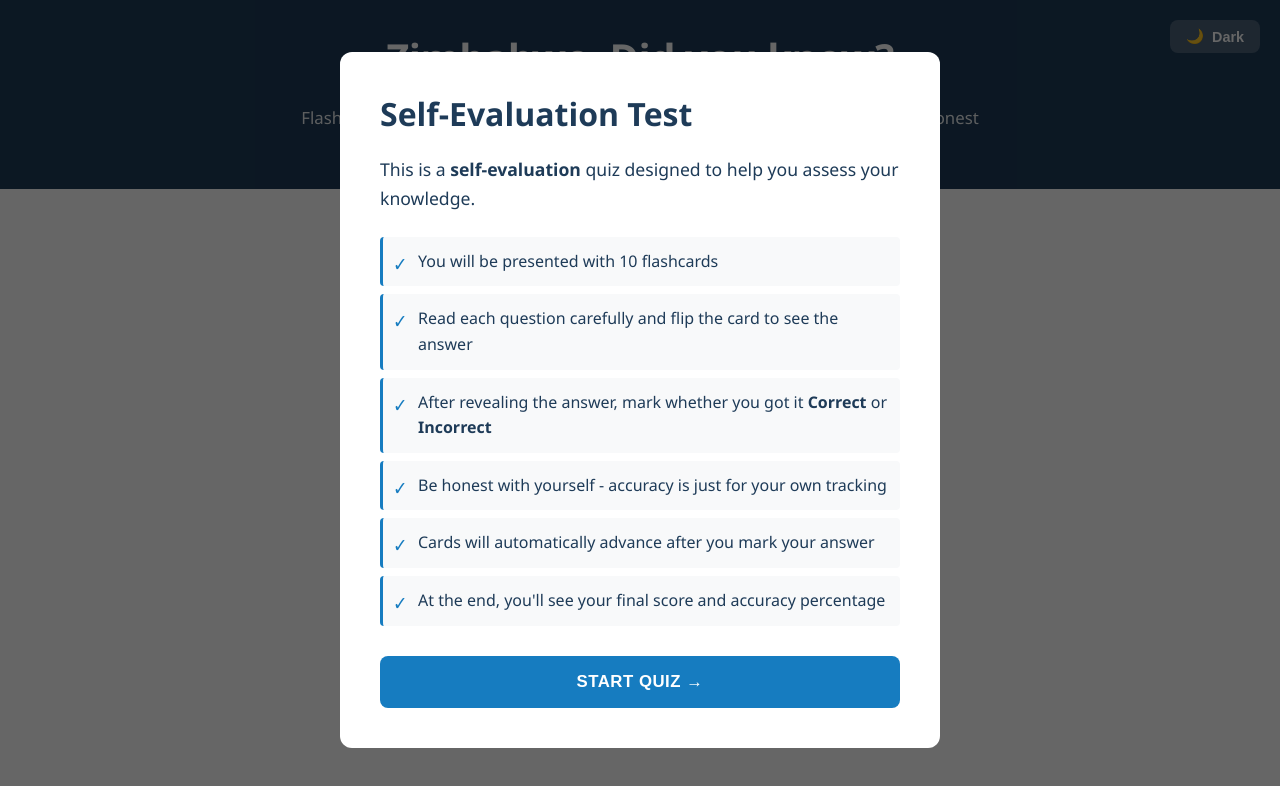
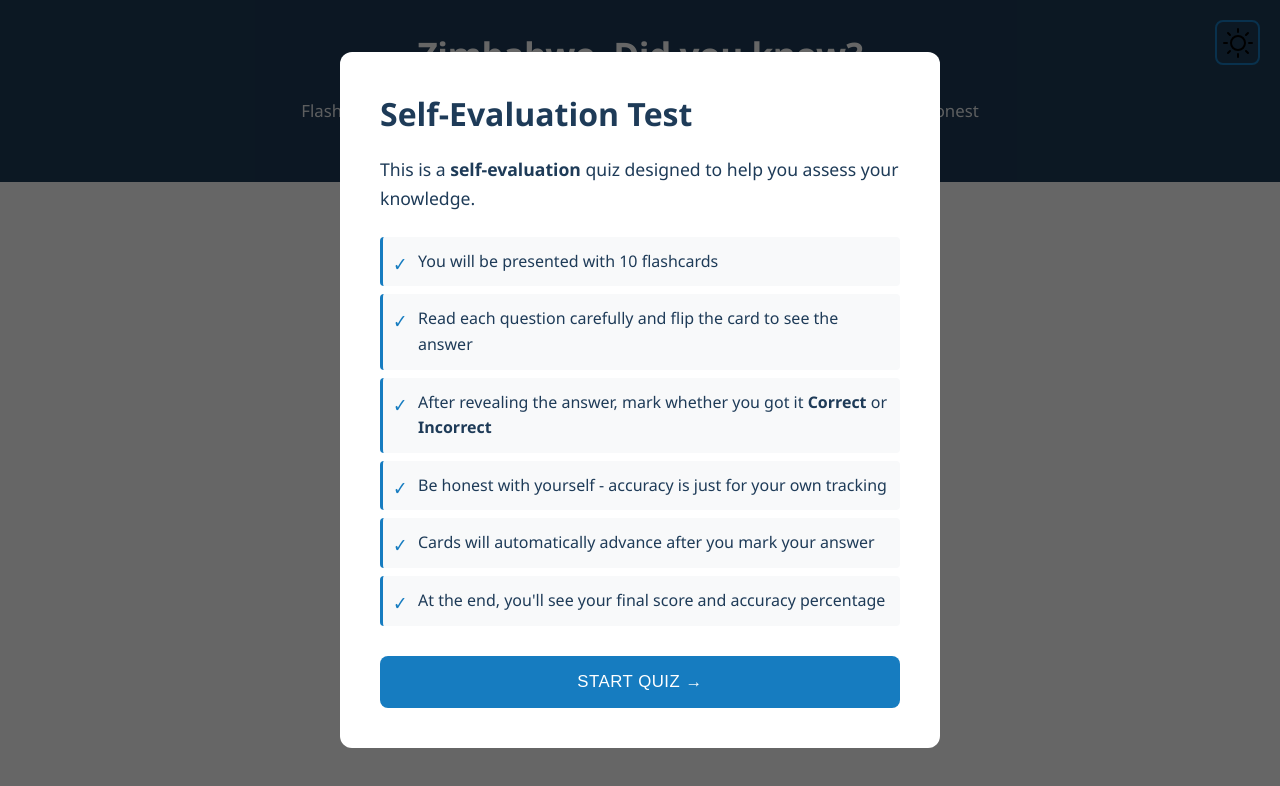
Before and after one commit to HikwaMehluli/flash-card-knowledge, a website: page index.html in a window 1280 px wide. Drawn offline with Linux system fonts and the light colour scheme; no server answers.

Commit message:
Upgrade the Theme Toggle to use custom icons

```diff
--- a/css/style.css
+++ b/css/style.css
@@ -8,10 +8,11 @@
 	--border-color: #ecf0f1;
 	--correct-color: #148e47;
 	--incorrect-color: #d34a3a;
+	--transition: all 0.3s ease;
 }
 
 /* Dark Mode Theme */
-:root[data-theme="dark"] {
+body.dark-mode {
 	--primary-color: #1e3b58;
 	--secondary-color: #167cc0;
 	--background-color: #0a131d;
@@ -31,6 +32,7 @@
 
 body {
 	font-family: 'Segoe UI', Tahoma, Geneva, Verdana, sans-serif;
+	font-size: 16px;
 	background-color: var(--background-color);
 	color: var(--text-primary);
 	transition: background-color 0.3s ease, color 0.3s ease;
@@ -38,10 +40,8 @@ body {
 
 /* App Container */
 .app-container {
-	/* max-width: 1000px; */
+	background-color: var(--background-color);
 	margin: 0 auto;
-	background-color: var(--background-color);
-	overflow: hidden;
 }
 
 /* Header */
@@ -54,14 +54,14 @@ body {
 }
 
 .header h1 {
-	font-size: 2.5em;
+	font-size: 2.2em;
 	margin-bottom: 20px;
 	font-weight: 700;
 	letter-spacing: -0.5px;
 }
 
 /* Theme Toggle Button */
-.theme-toggle {
+/* .theme-toggle {
 	position: absolute;
 	top: 20px;
 	right: 20px;
@@ -73,15 +73,74 @@ body {
 	cursor: pointer;
 	font-size: 0.9em;
 	font-weight: 600;
-	transition: background 0.3s ease;
+	transition: background .5s ease;
 	display: flex;
 	align-items: center;
 	gap: 8px;
+
+	&:hover {
+		background: rgba(255, 255, 255, .4);
+	}
+} */
+
+
+/* ==========================================================================
+   Theme Switcher
+   ========================================================================== */
+.theme-toggle {
+	z-index: 8;
+	position: absolute;
+	top: 20px;
+	right: 20px;
 }
 
-.theme-toggle:hover {
-	background: rgba(255, 255, 255, 0.3);
+.theme-toggle button {
+	background-color: var(--primary-color);
+	border: 2px solid var(--secondary-color);
+	cursor: pointer;
+	width: 45px;
+	height: 45px;
+	transition: var(--transition);
+	display: flex;
+	align-items: center;
+	justify-content: center;
+	border-radius: 8px;
 }
+
+.theme-toggle button:hover {
+	background-color: var(--secondary-color);
+	border: 2px solid var(--secondary-color);
+}
+
+.theme-toggle button .icon {
+	display: block;
+	width: 32px;
+	height: 32px;
+	background-repeat: no-repeat;
+	background-size: contain;
+	transition: var(--transition);
+	background-image: url('../icons/svg/light-mode.svg');
+	filter: invert(0);
+}
+
+.theme-toggle button:hover .icon {
+	filter: invert(1);
+}
+
+body.dark-mode .theme-toggle button .icon {
+	background-image: url('../icons/svg/dark-mode.svg');
+	filter: invert(1);
+}
+
+body.dark-mode .theme-toggle button:hover .icon {
+	filter: invert(0);
+}
+
+
+
+
+
+
 
 /* Header Description */
 .header-description {
@@ -109,10 +168,8 @@ body {
 	font-weight: 500;
 }
 
-:root[data-theme="dark"] {
-	.card-info {
-		color: white;
-	}
+body.dark-mode .card-info {
+	color: white;
 }
 
 /* Processing Status */
@@ -125,10 +182,8 @@ body {
 	animation: pulse 1s infinite;
 }
 
-:root[data-theme="dark"] {
-	.processing-status {
-		color: white;
-	}
+body.dark-mode .processing-status {
+	color: white;
 }
 
 @keyframes pulse {
@@ -241,7 +296,7 @@ body {
 	border: 1px solid transparent;
 	border-radius: 8px;
 	cursor: pointer;
-	font-weight: 600;
+	font-weight: 500;
 	transition: all 0.3s ease;
 	text-transform: uppercase;
 	letter-spacing: 0.5px;
@@ -433,10 +488,8 @@ body {
 	line-height: 1.6;
 }
 
-:root[data-theme="dark"] {
-	.modal-content h2 {
-		color: white;
-	}
+body.dark-mode .modal-content h2 {
+	color: white;
 }
 
 .disclaimer-list {
@@ -517,6 +570,12 @@ body {
 		margin-bottom: 15px;
 	}
 
+	.theme-toggle {
+		position: static;
+		margin-bottom: 15px;
+	}
+
+
 	.header-description {
 		font-size: 0.95em;
 	}
--- a/index.html
+++ b/index.html
@@ -31,10 +31,12 @@
 
 		<!-- Header with title and score -->
 		<header class="header">
-			<button class="theme-toggle" id="theme-toggle" aria-label="Toggle dark mode">
-				<span id="theme-icon">🌙</span>
-				<span id="theme-text">Dark</span>
-			</button>
+			<div class="theme-toggle" title="Toggle Theme">
+				<button id="theme-toggle" aria-label="Toggle theme">
+					<span class="icon"></span>
+				</button>
+			</div>
+
 			<h1>Zimbabwe, Did you know?</h1>
 			<p class="header-description">Flash Cards to Test your Knowledge and Self-evaluate your understanding with honest feedback.</p>
 		</header>
--- a/js/theme.js
+++ b/js/theme.js
@@ -1,61 +1,43 @@
-// Theme Management with localStorage
+document.addEventListener('DOMContentLoaded', () => {
+    const themeToggle = document.getElementById('theme-toggle');
+    const body = document.body;
 
-const THEME_KEY = 'flashcard-theme';
-const LIGHT_THEME = 'light';
-const DARK_THEME = 'dark';
+    // Function to apply the theme based on preference
+    const applyTheme = (theme) => {
+        if (theme === 'dark') {
+            body.classList.add('dark-mode');
+        } else {
+            body.classList.remove('dark-mode');
+        }
+    };
 
-// Get the saved theme from localStorage or default to light
-function getSavedTheme() {
-	const savedTheme = localStorage.getItem(THEME_KEY);
-	return savedTheme || LIGHT_THEME;
-}
+    // Check for saved theme in localStorage
+    const savedTheme = localStorage.getItem('theme');
 
-// Set theme in localStorage and apply it
-function setTheme(theme) {
-	localStorage.setItem(THEME_KEY, theme);
-	applyTheme(theme);
-}
+    if (savedTheme) {
+        applyTheme(savedTheme);
+    } else {
+        // Check system preference if no saved theme
+        const prefersDark = window.matchMedia('(prefers-color-scheme: dark)').matches;
+        applyTheme(prefersDark ? 'dark' : 'light');
+    }
 
-// Apply theme to the document
-function applyTheme(theme) {
-	const htmlElement = document.documentElement;
-	const themeToggle = document.getElementById('theme-toggle');
-	const themeIcon = document.getElementById('theme-icon');
-	const themeText = document.getElementById('theme-text');
+    // Save theme preference on click
+    themeToggle.addEventListener('click', () => {
+        if (body.classList.contains('dark-mode')) {
+            applyTheme('light');
+            localStorage.setItem('theme', 'light');
+        } else {
+            applyTheme('dark');
+            localStorage.setItem('theme', 'dark');
+        }
+    });
 
-	if (theme === DARK_THEME) {
-		htmlElement.setAttribute('data-theme', DARK_THEME);
-		themeIcon.textContent = '☀️';
-		themeText.textContent = 'Light';
-	} else {
-		htmlElement.removeAttribute('data-theme');
-		themeIcon.textContent = '🌙';
-		themeText.textContent = 'Dark';
-	}
-}
-
-// Toggle theme
-function toggleTheme() {
-	const currentTheme = getSavedTheme();
-	const newTheme = currentTheme === LIGHT_THEME ? DARK_THEME : LIGHT_THEME;
-	setTheme(newTheme);
-}
-
-// Initialize theme on page load
-function initializeTheme() {
-	const savedTheme = getSavedTheme();
-	applyTheme(savedTheme);
-
-	// Add event listener to theme toggle button
-	const themeToggle = document.getElementById('theme-toggle');
-	if (themeToggle) {
-		themeToggle.addEventListener('click', toggleTheme);
-	}
-}
-
-// Initialize when DOM is ready
-if (document.readyState === 'loading') {
-	document.addEventListener('DOMContentLoaded', initializeTheme);
-} else {
-	initializeTheme();
-}
+    // Listen for system theme changes
+    window.matchMedia('(prefers-color-scheme: dark)').addEventListener('change', (e) => {
+        // Only apply system theme change if user hasn't set a preference
+        if (!localStorage.getItem('theme')) {
+            applyTheme(e.matches ? 'dark' : 'light');
+        }
+    });
+});
```
Also changed, not shown: icons/svg/dark-mode.svg (added), icons/svg/light-mode.svg (added).
